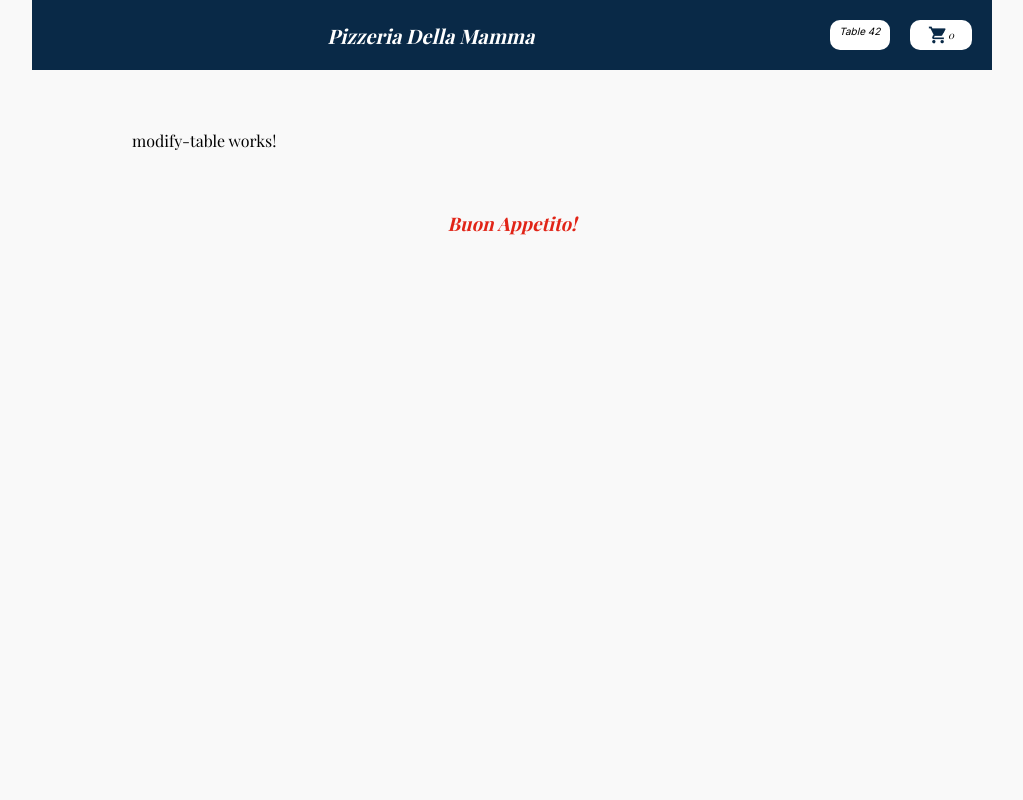
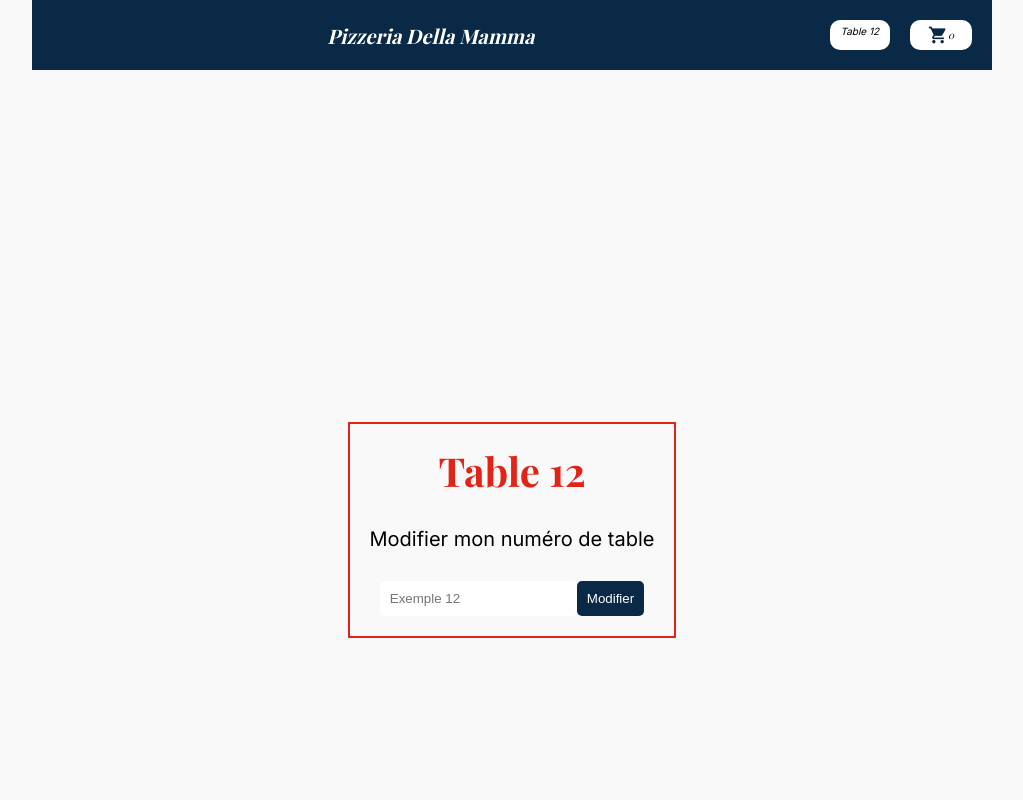
Before and after one commit to Dcisse19/Pizzeria-angular, an Angular app: page /modify-table in a window 1280 px wide. Shown: the top 800 px of the page, without its empty margins (128-1151 px from the left). Built offline with nearby package versions, Linux system fonts and the light colour scheme; a web font is replaced by a local one.

Commit message:
Création de la page modify-table, ajout des fonctions des boutons du header

```diff
--- a/src/app/components/header/header.component.html
+++ b/src/app/components/header/header.component.html
@@ -1,13 +1,10 @@
 <header class="flex">
-<h1>Pizzeria Della Mamma</h1>
 
-<div class="flex buthead">
+    <h1>Pizzeria Della Mamma</h1>
 
-<a class="butable" href="#">Table 42 </a>
+    <div class="flex buthead">
+      <a class="butable" (click)="redirectToModifyTable()">Table 12</a>
+      <a class="flex butcart" (click)="redirectToCart()"> <img src="assets/icons/cart_shopping.png" alt=""> 0 </a>
+    </div>
 
-
-<a class="flex butcart" href="#"> <img src="assets/icons/cart_shopping.png" alt=""> 0 </a>
-
-</div>
-
-</header>
+  </header>
--- a/src/app/components/header/header.component.ts
+++ b/src/app/components/header/header.component.ts
@@ -1,10 +1,19 @@
 import { Component } from '@angular/core';
+import { Router } from '@angular/router';
 
 @Component({
-  selector: 'app-header',
-  templateUrl: './header.component.html',
-  styleUrls: ['./header.component.css']
+selector: 'app-header',
+templateUrl: './header.component.html',
+styleUrls: ['./header.component.css']
 })
 export class HeaderComponent {
+constructor(private router: Router) { }
 
+redirectToModifyTable() {
+this.router.navigate(['/modify-table']);
 }
+
+redirectToCart() {
+this.router.navigate(['/cart']);
+}
+}
--- a/src/app/pages/modify-table/modify-table.component.css
+++ b/src/app/pages/modify-table/modify-table.component.css
@@ -0,0 +1,41 @@
+main{
+    height: 100vh;
+}
+
+.border{
+    display: flex;
+    flex-direction: column;
+    justify-content: center;
+    align-items: center;
+    border: 2px solid var(--rouge);
+    padding: 20px;
+    gap: 30px;
+}
+
+#tableNumber{
+    gap: 30px;
+    margin-top: 0 auto;
+}
+
+h1{
+    font-size: 40px;
+    color: var(--rouge);
+    text-align: center;
+}
+
+p{
+    font-family: var(--inter);
+    font-size: 20px;
+    text-align: center;
+}
+
+input, button{
+    padding: 10px;
+    margin: 0 auto;
+    border-radius: 5px;
+
+}
+
+.error {
+    color: red;
+  }
--- a/src/app/pages/modify-table/modify-table.component.html
+++ b/src/app/pages/modify-table/modify-table.component.html
@@ -1 +1,23 @@
-<p>modify-table works!</p>
+<main class="flex column">
+
+    <div class="border">
+      <h1>Table 12 {{tableNumber}}</h1>
+      <p>Modifier mon numéro de table</p>
+
+      <!-- Création du formulaire avec une liaison à tableForm via la directive formGroup -->
+      <form [formGroup]="tableForm" (ngSubmit)="submitForm()">
+        <label for="tableNumber"></label>
+        <!-- Création de l'entrée pour le numéro de table avec une liaison à tableNumber via la directive formControlName -->
+        <input type="text" id="tableNumber" placeholder="Exemple 12" formControlName="tableNumber"
+          [ngClass]="{'error': tableForm.controls['tableNumber'].invalid && (tableForm.controls['tableNumber'].dirty || tableForm.controls['tableNumber'].touched)}">
+        <button type="submit">Modifier</button>
+      </form>
+
+      <!-- Affichage du message d'erreur en rouge si le champ de saisie est invalide et a été "touché" ou "dirty" -->
+      <div class="error"
+        *ngIf="tableForm.controls['tableNumber'].invalid && (tableForm.controls['tableNumber'].dirty || tableForm.controls['tableNumber'].touched)">
+        <p>Numéro de table incorrect.</p>
+      </div>
+    </div>
+
+  </main>
--- a/src/app/pages/modify-table/modify-table.component.ts
+++ b/src/app/pages/modify-table/modify-table.component.ts
@@ -1,10 +1,54 @@
-import { Component } from '@angular/core';
+import { Component, OnInit } from '@angular/core';
+import { AbstractControl, FormBuilder, FormGroup, Validators } from '@angular/forms';
+import { ActivatedRoute, Router } from '@angular/router';
 
 @Component({
   selector: 'app-modify-table',
   templateUrl: './modify-table.component.html',
   styleUrls: ['./modify-table.component.css']
 })
-export class ModifyTableComponent {
+export class ModifyTableComponent implements OnInit {
+
+  tableForm!: FormGroup; // Déclaration d'un objet FormGroup pour gérer notre formulaire
+  submitted = false; // Variable pour indiquer si le formulaire a été soumis ou non
+  tableNumber: number;
+
+  constructor(private formBuilder: FormBuilder, private router: Router, private activatedRoute: ActivatedRoute) {
+    this.tableNumber = this.activatedRoute.snapshot.params['tableNumber'];
+  } // Injection des dépendances FormBuilder et Router dans notre component
+
+  ngOnInit() {
+    // Initialisation de notre formulaire avec un champ "tableNumber" qui doit être valide s'il est non vide, ne contient pas de lettres et est compris entre 1 et 14
+    this.tableForm = this.formBuilder.group({
+      tableNumber: [this.tableNumber, [Validators.required, this.validateTableNumber, this.validateTableRange]]
+    });
+  }
+
+  submitForm() {
+    this.submitted = true; // Le formulaire a été soumis
+    // Vérification si le formulaire est valide lors de sa soumission
+    if (this.tableForm.valid) {
+      // Redirection vers la page de tous les produits si le formulaire est valide
+      this.router.navigate(['/products']);
+    }
+  }
+
+  // Fonction de validation personnalisée pour vérifier si la saisie ne contient pas de lettres
+  validateTableNumber(control: AbstractControl): { [key: string]: any } | null {
+    const regex = /^[0-9]*$/; // expression régulière pour vérifier que la chaîne ne contient que des chiffres
+    if (!regex.test(control.value)) {
+      return { 'invalidTableNumber': true };
+    }
+    return null;
+  }
+
+  // Fonction de validation personnalisée pour vérifier si le numéro de table est
+  validateTableRange(control: AbstractControl): { [key: string]: any } | null {
+    const tableNumber = Number(control.value);
+    if (tableNumber < 1 || tableNumber > 14) {
+      return { 'invalidTableRange': true };
+    }
+    return null;
+  }
 
 }
```
